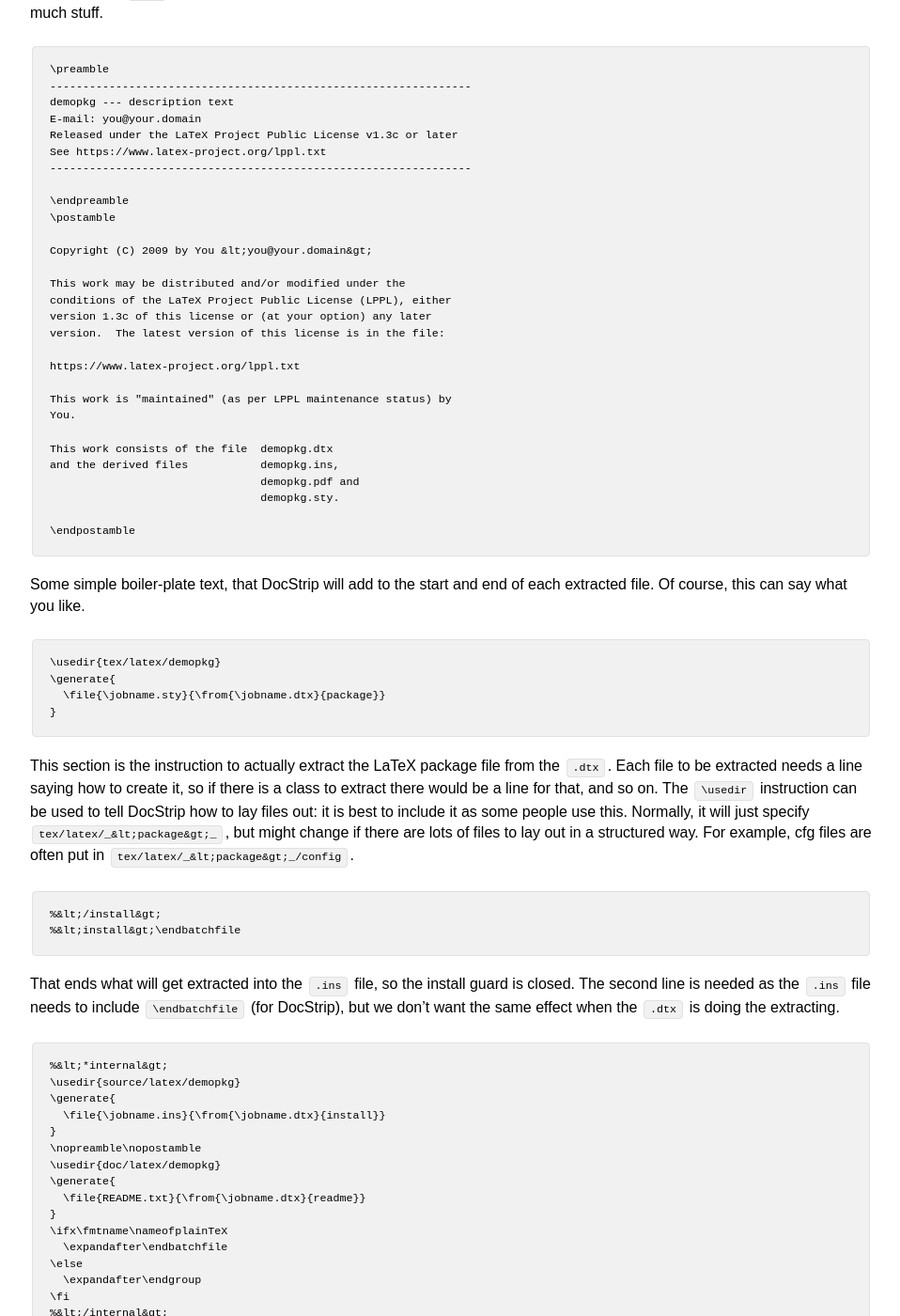
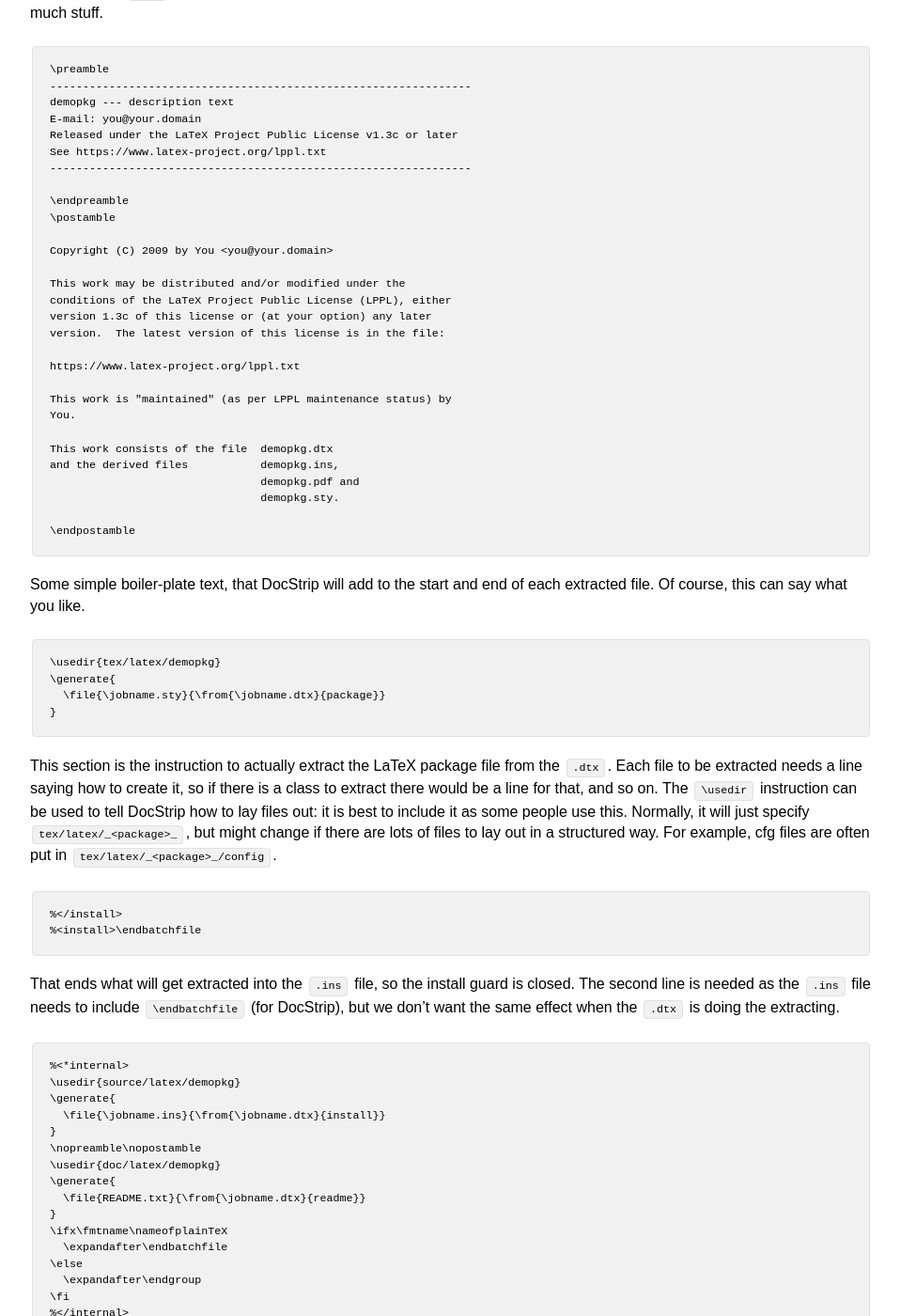
Before and after one commit to josephwright/josephwright.github.io, a Jekyll site: the page built from _posts/2009-10-06-a-model-dtx-file.md, in a window 1280 px wide and 1400 px high, scrolled down 1816 px. Shown: the whole window at 94% size, without its empty margins (160-1118 px from the left). Built offline with Jekyll 4.4.1, drawn with Linux system fonts in a browser that asks for light colours; some of the changed lines change nothing that is shown; some of the changed text lies outside the part shown.

Commit message:
More stray &lt;/&gt;

````diff
--- a/_posts/2009-10-06-a-model-dtx-file.md
+++ b/_posts/2009-10-06-a-model-dtx-file.md
@@ -14,8 +14,8 @@ The idea of constructing a `.dtx` file in the way I'll describe is that it lets
 - All of the files for a package can be derived from a single source (unless you need a binary, of course).
 - The README is included in the `.dtx`, with this useful information at the start.
 - The `.ins` file is included in the `.dtx`, so the file is self-extracting.
-- Running `(pdf)tex _&lt;name&gt;_.dtx` extracts the code and associated files (`.ins`, README, _etc_.).
-- Running `(pdf)latex _&lt;name&gt;_.dtx` does the extraction then typesets the documentation. This way, the documentation always has the latest code available, and users don't need to worry about which method they use to get stuff extracted.
+- Running `(pdf)tex <_name_>.dtx` extracts the code and associated files (`.ins`, README, _etc_.).
+- Running `(pdf)latex <_name_>.dtx` does the extraction then typesets the documentation. This way, the documentation always has the latest code available, and users don't need to worry about which method they use to get stuff extracted.
 
 Most of the ideas here are not mine: Will Robertson came up with a lot of this. I'm just going to give some details of what is going on. I'm going to present the source in order, with a section of the source followed by some comments explaining what is going on. I'm going to call the demonstration package 'demopkg': something easy for search and replace. Where ever possible, `\jobname` is used in the source so that the file name changes automatically when moving from one package to another.
 
@@ -27,15 +27,15 @@ Most of the ideas here are not mine: Will Robertson came up with a lot of this.
 The file starts off with an `\iffalse` which will mean that ltxdoc will skip all of this code when typesetting the document. I use [TeXworks](https://tug.org/texworks) as my editor, so I include the special `!TEX program` comment so that it defaults to pdfLaTeX with all of my files: this does no harm so may as well be there. The same comment is also recognised by [TeXShop](https://pages.uoregon.edu/koch/texshop/).
 
 ```latex
-%&lt;*internal&gt;
+%<*internal>
 \iffalse
-%&lt;/internal&gt;
+%</internal>
 ```
 
 There is then a guard called 'internal': this is never extracted out, but lets us have an uncommented `\iffalse` in the code. which will mean that the next section will be ignored by TeX initially. The idea here is that we are going to have some text (the README), that TeX would otherwise try to typeset. We don't want that, so need to skip it at the moment.
 
 ```latex
-%&lt;*readme&gt;
+%<*readme>
 ----------------------------------------------------------------
 demopkg --- description text
 E-mail: you@your.domain
@@ -44,25 +44,25 @@ See https://www.latex-project.org/lppl.txt
 ----------------------------------------------------------------
 
 Some text about the package: probably the same as the abstract.
-%&lt;/readme&gt;
+%</readme>
 ```
 
 This part is pretty obvious: the README file for the package, inside guards called 'readme'. As you might expect, this will get extracted out later as the README file.  In the initial TeX run, this text will be skipped (because of the `\iffalse`), but when DocStrip runs it will show up (as DocStrip will ignore the `\iffalse`, which is in a different set of guards).
 
 ```latex
-%&lt;*internal&gt;
+%<*internal>
 \fi
 \def\nameofplainTeX{plain}
 \ifx\fmtname\nameofplainTeX\else
   \expandafter\begingroup
 \fi
-%&lt;/internal&gt;
+%</internal>
 ```
 
 Back with the special 'internal' guards, the `\iffalse` is ended and a check is made on the current format. For LaTeX, a group needs to be begun so that DocStrip can be loaded without later problems. For plain TeX, only the extraction is going to happen, so that is not an issue.
 
 ```latex
-%&lt;*install&gt;
+%<*install>
 \input docstrip.tex
 \keepsilent
 \askforoverwritefalse
@@ -82,7 +82,7 @@ See https://www.latex-project.org/lppl.txt
 \endpreamble
 \postamble
 
-Copyright (C) 2009 by You &lt;you@your.domain&gt;
+Copyright (C) 2009 by You <you@your.domain>
 
 This work may be distributed and/or modified under the
 conditions of the LaTeX Project Public License (LPPL), either
@@ -111,17 +111,17 @@ Some simple boiler-plate text, that DocStrip will add to the start and end of ea
 }
 ```
 
-This section is the instruction to actually extract the LaTeX package file from the `.dtx`. Each file to be extracted needs a line saying how to create it, so if there is a class to extract there would be a line for that, and so on. The `\usedir` instruction can be used to tell DocStrip how to lay files out: it is best to include it as some people use this. Normally, it will just specify `tex/latex/_&lt;package&gt;_`, but might change if there are lots of files to lay out in a structured way. For example, cfg files are often put in `tex/latex/_&lt;package&gt;_/config`.
+This section is the instruction to actually extract the LaTeX package file from the `.dtx`. Each file to be extracted needs a line saying how to create it, so if there is a class to extract there would be a line for that, and so on. The `\usedir` instruction can be used to tell DocStrip how to lay files out: it is best to include it as some people use this. Normally, it will just specify `tex/latex/_<package>_`, but might change if there are lots of files to lay out in a structured way. For example, cfg files are often put in `tex/latex/_<package>_/config`.
 
 ```latex
-%&lt;/install&gt;
-%&lt;install&gt;\endbatchfile
+%</install>
+%<install>\endbatchfile
 ```
 
 That ends what will get extracted into the `.ins` file, so the install guard is closed. The second line is needed as the `.ins` file needs to include `\endbatchfile` (for DocStrip), but we don't want the same effect when the `.dtx` is doing the extracting.
 
 ```latex
-%&lt;*internal&gt;
+%<*internal>
 \usedir{source/latex/demopkg}
 \generate{
   \file{\jobname.ins}{\from{\jobname.dtx}{install}}
@@ -136,22 +136,22 @@ That ends what will get extracted into the `.ins` file, so the install guard is
 \else
   \expandafter\endgroup
 \fi
-%&lt;/internal&gt;
+%</internal>
 ```
 
 When extracting the `.dtx` (with TeX or LaTeX), we need to generate the `.ins` file and the README, which is done here. The `.ins` file is quite simple: the same process as the `.sty` file. However, there are a couple of points about the README. First, we don't want DocStrip to add any extra text, hence `\nopreamble` and `\nopostamble`. Second, DocStrip can only make files with extensions, so the file has to be called README.txt. (It can be renamed later: hopefully there is no loss of clarity.) If plain TeX is in use, that is the end of the processing, whereas for LaTeX the group containing DocStrip can be closed.
 
 ```latex
-%&lt;*package&gt;
+%<*package>
 \NeedsTeXFormat{LaTeX2e}
 \ProvidesPackage{demopkg}[2009/10/06 v1.0 description text]
-%&lt;/package&gt;
+%</package>
 ```
 
 Next, the fact that DocStrip can process blocks in different places can be used for the same file. This part of the package does not really need to be printed later on, and done this way the version number is included near the top of the source. Things don't have to be done this way: this section can always be left out if you like.
 
 ```latex
-%&lt;*driver&gt;
+%<*driver>
 \documentclass{ltxdoc}
 \usepackage[T1]{fontenc}
 \usepackage{lmodern}
@@ -163,7 +163,7 @@ Next, the fact that DocStrip can process blocks in different places can be used
 \begin{document}
   \DocInput{\jobname.dtx}
 \end{document}
-%&lt;/driver&gt;
+%</driver>
 ```
 
 The next block is the driver: this is the information used to typeset the code and documentation. I normally load the package I'm talking about so that I can use it in the documentation, and load a few refinements (modern fonts, `hyperdoc` to get hyperlinks, and so on). There are a few `ltxdoc`-specific instructions here: they mean that we get a proper index and information linking macro use information to the code.
@@ -227,7 +227,7 @@ missing the code out.
 
 ```latex
 %    \begin{macrocode}
-%&lt;*package&gt;
+%<*package>
 %    \end{macrocode}
 ```
 
@@ -252,7 +252,7 @@ Here we have some code: separated out using the macrocode environment. As I desc
 
 ```latex
 %    \begin{macrocode}
-%&lt;/package&gt;
+%</package>
 %    \end{macrocode}
 %\Finale
 ```
````
